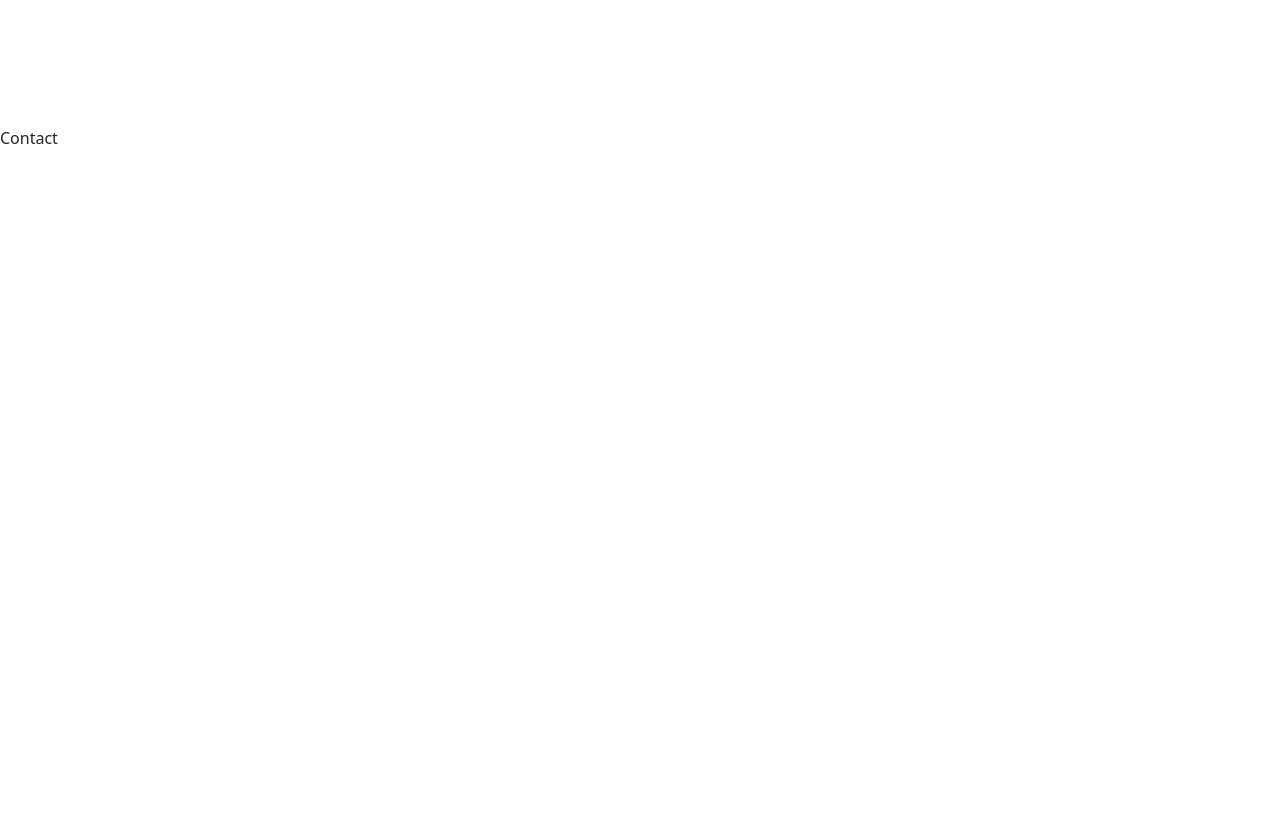
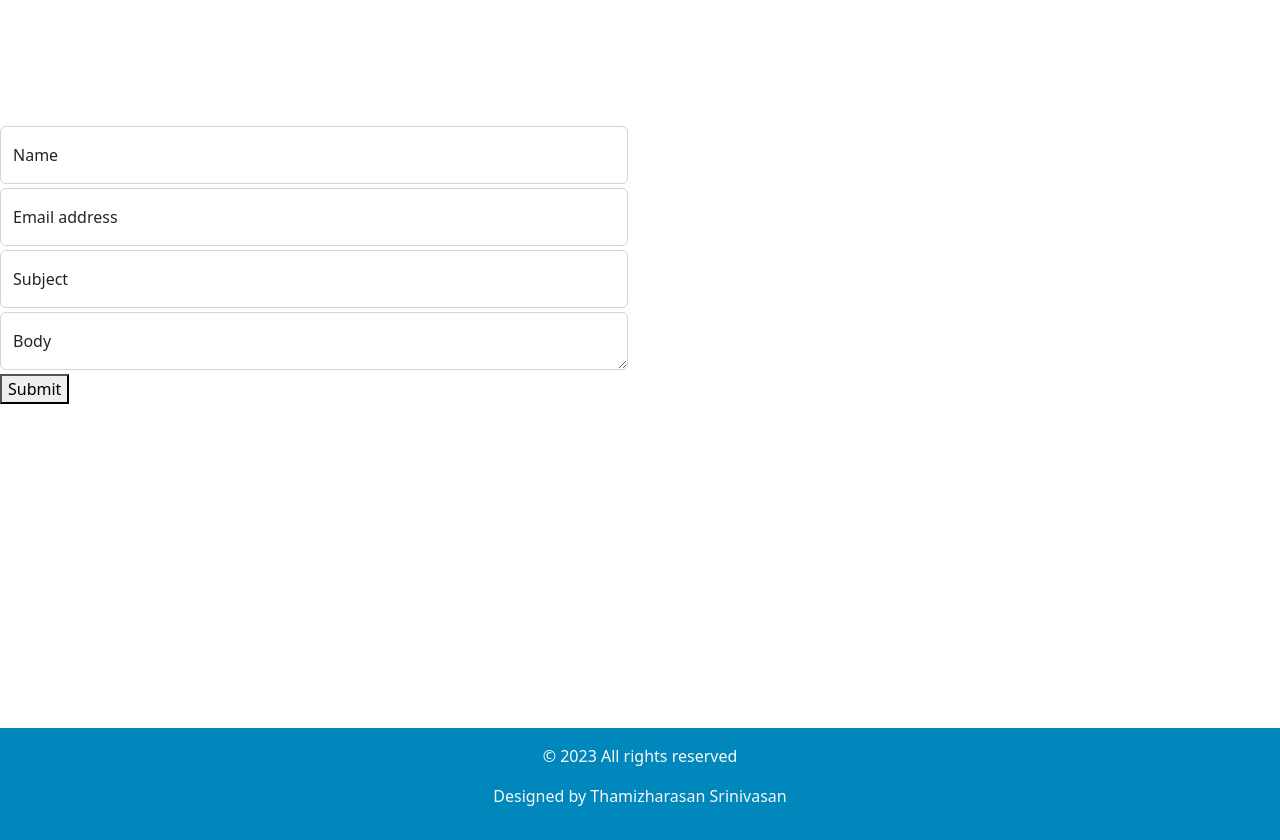
Before and after one commit to srinithamizh/thamizharasan-srinivasan, an Angular app: page /contact in a window 1280 px wide. Shown: the part 3160-4000 px from the top of the page. Built offline with nearby package versions, Linux system fonts and the light colour scheme.

Commit message:
Testing the Contact Page

```diff
--- a/src/app/app.module.ts
+++ b/src/app/app.module.ts
@@ -1,5 +1,6 @@
 import { NgModule } from '@angular/core';
 import { BrowserModule } from '@angular/platform-browser';
+import {FormsModule, ReactiveFormsModule} from '@angular/forms';
 
 import { AppRoutingModule } from './app-routing.module';
 import { AppComponent } from './app.component';
@@ -24,7 +25,9 @@ import { ScrollSpyDirective } from './scroll-spy.directive';
   ],
   imports: [
     BrowserModule,
-    AppRoutingModule
+    AppRoutingModule,
+    FormsModule,
+    ReactiveFormsModule
   ],
   providers: [],
   bootstrap: [AppComponent]
--- a/src/app/contact/contact.component.css
+++ b/src/app/contact/contact.component.css
@@ -0,0 +1,19 @@
+.contact-us {
+    display: flex;
+    flex-direction: column;
+    position: relative;
+    height: 100%;
+}
+.footer {
+    position: absolute;
+    bottom: 0;
+    width: 100%;
+}
+
+.footer-color {
+    background-color: #0087BB;
+}
+
+.social-media-icons {
+    padding-right: 10px !important;
+}
--- a/src/app/contact/contact.component.html
+++ b/src/app/contact/contact.component.html
@@ -1,3 +1,37 @@
 <div class="page">
-    <p>Contact</p>
+    <div class="contact-us">
+        <div class="row">
+            <div class="col-md-6">
+                <form [formGroup]="myForm" (ngSubmit)="onSubmit()">
+                    <div class="form-floating mb-1">
+                        <input type="text" class="form-control input-sm" id="name" placeholder="name" formControlName="name">
+                        <label for="name">Name</label>
+                      </div>
+                    <div class="form-floating mb-1">
+                        <input type="email" class="form-control input-sm" id="email" placeholder="name@example.com" formControlName="email">
+                        <label for="email">Email address</label>
+                      </div>
+                      <div class="form-floating mb-1">
+                        <input type="text" class="form-control input-sm" id="subject" placeholder="Subject" formControlName="subject">
+                        <label for="subject">Subject</label>
+                      </div>
+                      <div class="form-floating mb-1">
+                        <textarea class="form-control input-sm" id="body" placeholder="body" formControlName="body"></textarea>
+                        <label for="body">Body</label>
+                      </div>
+                    <button type="submit">Submit</button>
+                  </form>
+            </div>
+        </div>
+        <footer class="footer-color text-light py-3 footer">
+            <div class="container">
+                <div class="row">
+                    <div class="col-md-12 text-md-center">
+                        <p>&copy; {{ year }} All rights reserved</p>
+                        <p>Designed by Thamizharasan Srinivasan</p>
+                    </div>
+                </div>
+            </div>
+        </footer>
+    </div>
 </div>
--- a/src/app/contact/contact.component.ts
+++ b/src/app/contact/contact.component.ts
@@ -1,4 +1,8 @@
 import { Component, OnInit } from '@angular/core';
+import {FormControl, FormGroup} from '@angular/forms';
+import { Router } from '@angular/router';
+import * as _ from 'lodash';
+
 
 @Component({
   selector: 'app-contact',
@@ -7,9 +11,29 @@ import { Component, OnInit } from '@angular/core';
 })
 export class ContactComponent implements OnInit {
 
-  constructor() { }
+  year: number = 2023;
+  size: number = 28;
+  myForm = new FormGroup({
+    name: new FormControl(''),
+    email: new FormControl(''),
+    subject: new FormControl(''),
+    body: new FormControl('')
+  });
+
+  onSubmit() {
+    let name = this.myForm.controls['name'].value?.split(' ').join('%20');
+    let email = this.myForm.controls['email'].value;
+    let subject = this.myForm.controls['subject'].value?.split(' ').join('%20');
+    let body = this.myForm.controls['body'].value?.split(' ').join('%20');
+    const url: string  = `https://mail.google.com/?view=cm&to=${email}&su=${subject}&body=${body}%0AThanks,%0A${name}`;
+    console.log("https://mail.google.com/?view=cm&to=%s&su=%s&body=%s%0AThanks,%0A%s", email, subject, body, name);
+    this.router.navigateByUrl(url).then(result => {  window.open(url, '_blank'); });;
+  }
+
+  constructor(private router:Router) { }
 
   ngOnInit(): void {
+    this.year = new Date().getFullYear();
   }
 
 }
```
